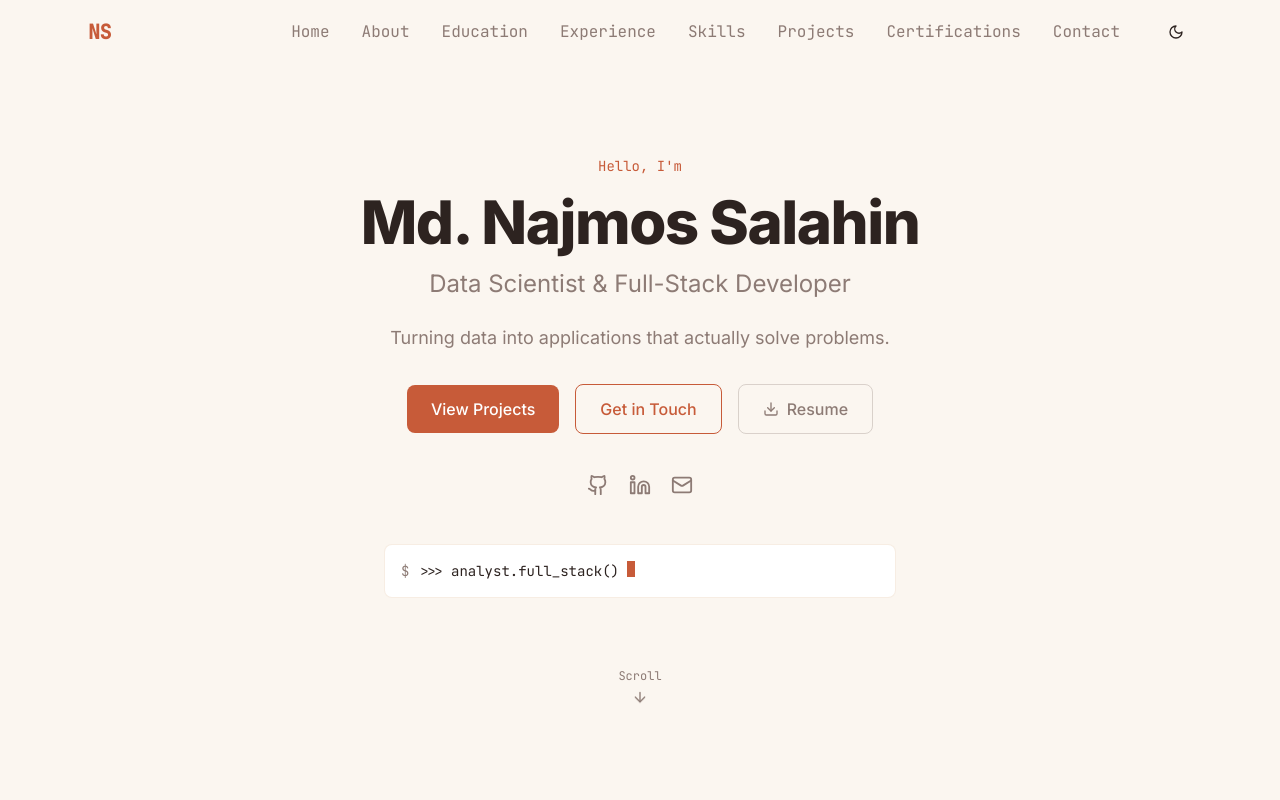
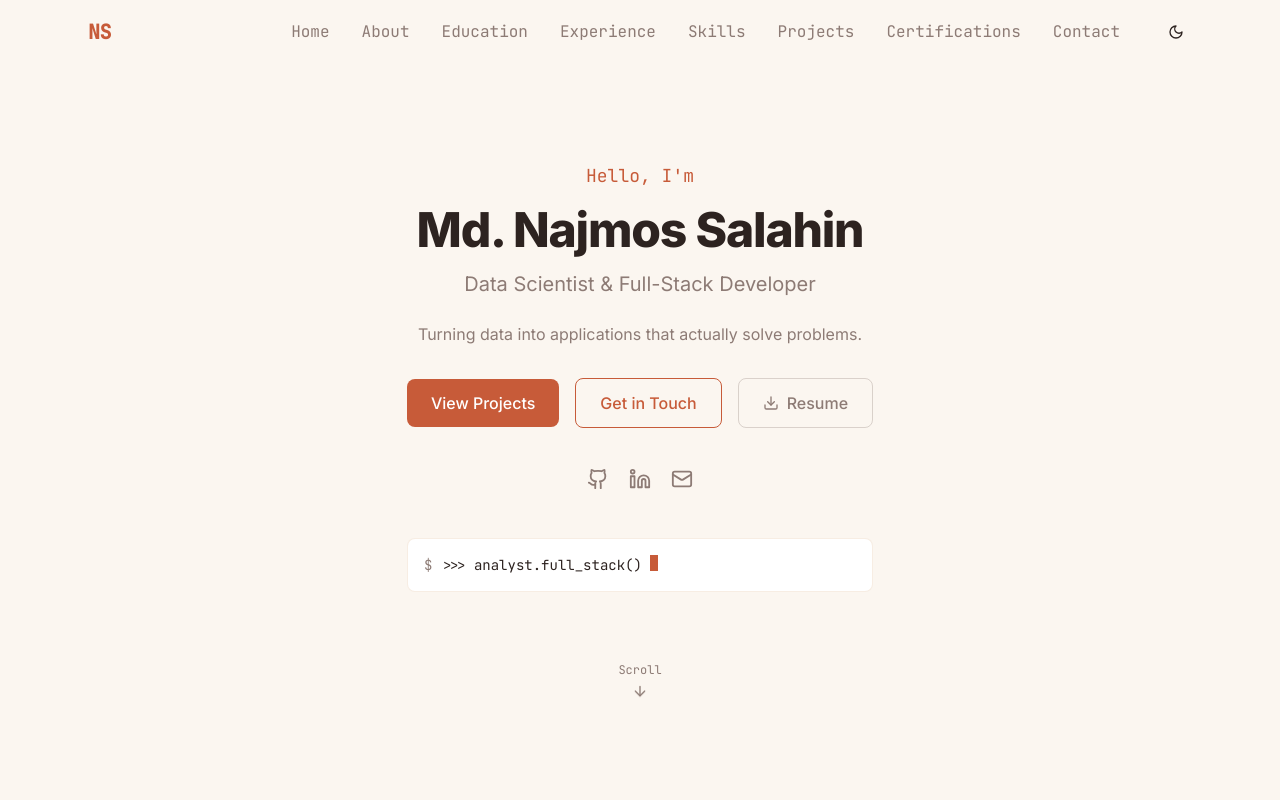
Before and after one commit to NajmosSalahin/Portfolio, a React (Vite) app: page / in a window 1280 px wide. Shown: the top 800 px of the page. Built offline with nearby package versions, Linux system fonts and the light colour scheme.

Commit message:
Balance hero text sizing — bump Hello I'm, shrink name/title/tagline

```diff
--- a/src/components/Hero.jsx
+++ b/src/components/Hero.jsx
@@ -65,7 +65,7 @@ export default function Hero() {
           initial={{ opacity: 0, y: 20 }}
           animate={{ opacity: 1, y: 0 }}
           transition={{ duration: 0.5 }}
-          className="font-mono text-sm text-warm-accent dark:text-dark-accent mb-4"
+          className="font-mono text-base sm:text-lg text-warm-accent dark:text-dark-accent mb-4"
         >
           Hello, I'm
         </motion.p>
@@ -74,7 +74,7 @@ export default function Hero() {
           initial={{ opacity: 0, y: 20 }}
           animate={{ opacity: 1, y: 0 }}
           transition={{ duration: 0.5, delay: 0.1 }}
-          className="text-4xl sm:text-5xl md:text-6xl font-extrabold tracking-tight mb-4"
+          className="text-3xl sm:text-4xl md:text-5xl font-extrabold tracking-tight mb-4"
         >
           {profile.name}
         </motion.h1>
@@ -83,7 +83,7 @@ export default function Hero() {
           initial={{ opacity: 0, y: 20 }}
           animate={{ opacity: 1, y: 0 }}
           transition={{ duration: 0.5, delay: 0.2 }}
-          className="text-xl sm:text-2xl text-warm-muted dark:text-dark-muted mb-6"
+          className="text-lg sm:text-xl text-warm-muted dark:text-dark-muted mb-6"
         >
           {profile.title}
         </motion.p>
@@ -92,7 +92,7 @@ export default function Hero() {
           initial={{ opacity: 0, y: 20 }}
           animate={{ opacity: 1, y: 0 }}
           transition={{ duration: 0.5, delay: 0.3 }}
-          className="text-base sm:text-lg text-warm-muted dark:text-dark-muted max-w-2xl mx-auto mb-8"
+          className="text-sm sm:text-base text-warm-muted dark:text-dark-muted max-w-2xl mx-auto mb-8"
         >
           {profile.tagline}
         </motion.p>
```
